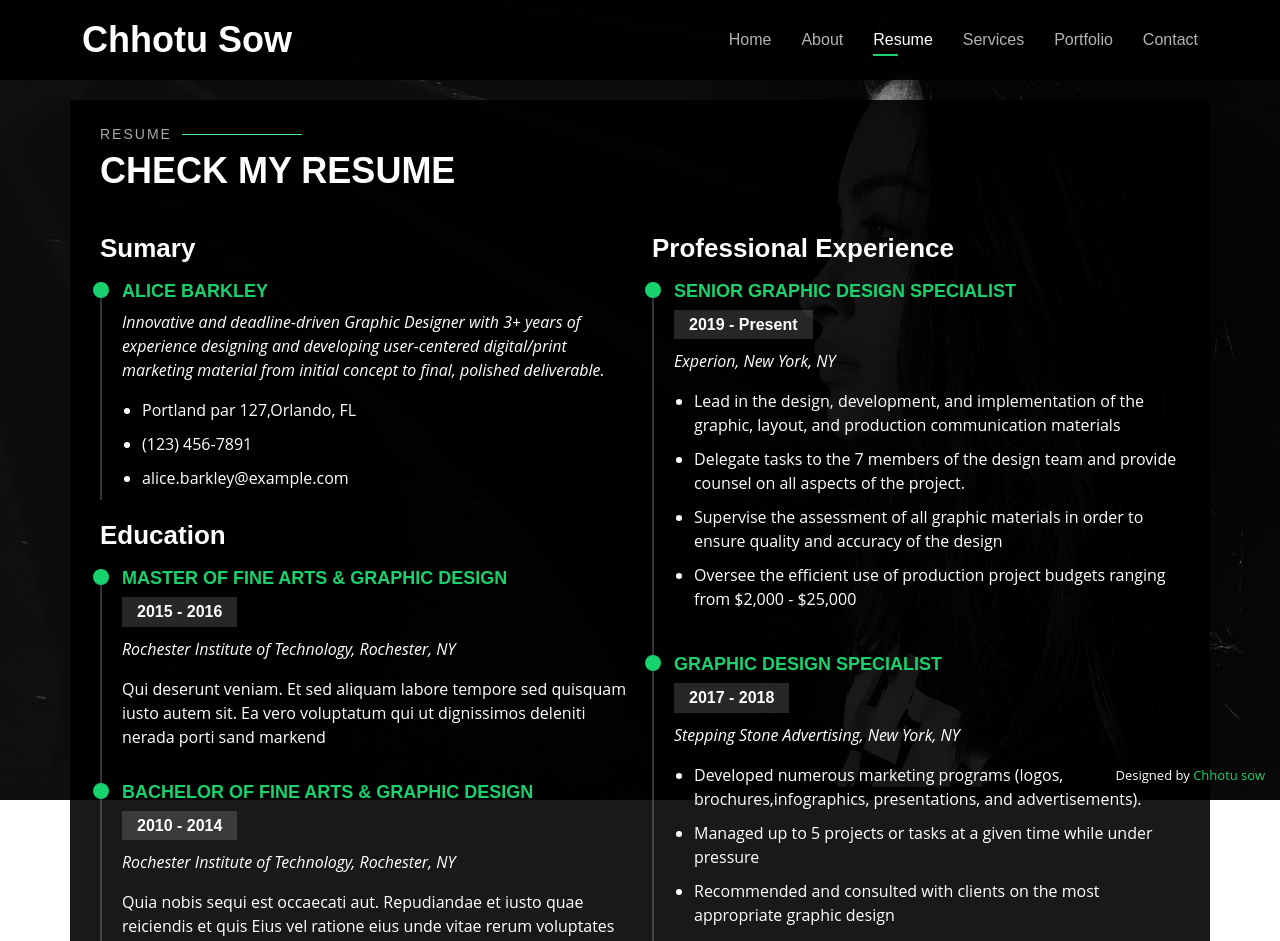
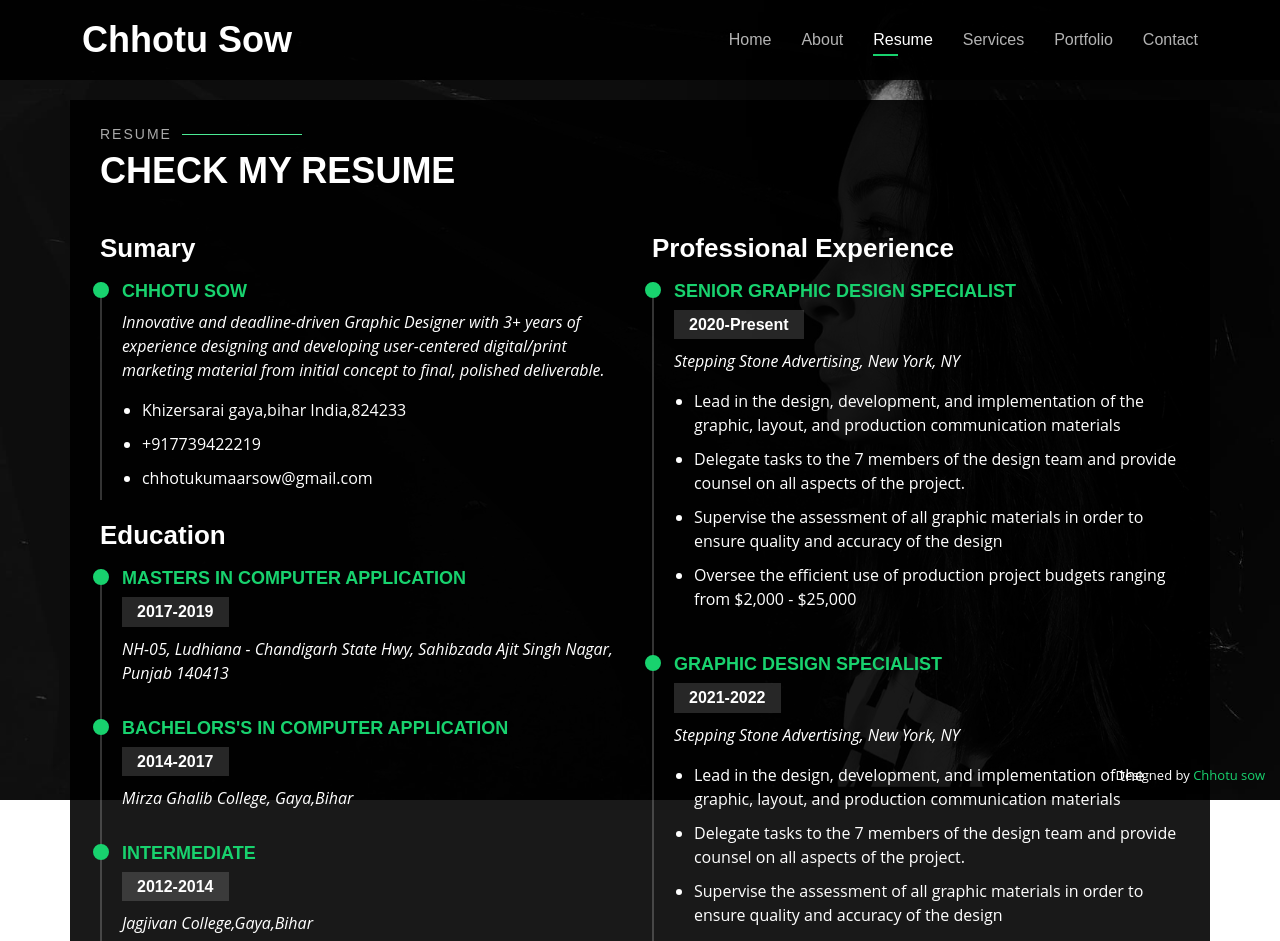
Before and after one commit to chhotu1/chhotu-portfolio, a Next.js app: page /resume in a window 1280 px wide. Shown: the top 941 px of the page. Built offline with nearby package versions, Linux system fonts and the light colour scheme.

Commit message:
add resume

```diff
--- a/components/Header/index.js
+++ b/components/Header/index.js
@@ -10,7 +10,7 @@ const Header = () => {
                 <h1><Link href="/">Chhotu Sow</Link></h1>
                 {/* Uncomment below if you prefer to use an image logo */}
                 {/* <a href="index.html" class="mr-auto"><img src="assets/img/logo.png" alt="" class="img-fluid"></a> */}
-                <h2>I'm a passionate <span>graphic designer</span> from New York</h2>
+                <h2>I'm a passionate <span>Software Engineer</span> from Bihar,India.</h2>
                 <nav id="navbar" className="navbar">
                     <ul>
                         <li><Link href="/" className={asPath==='/'?'active':''}>Home</Link></li>
--- a/pages/resume.js
+++ b/pages/resume.js
@@ -1,6 +1,7 @@
 import React from 'react'
-
+import { Data } from '../public/data'
 const Resume = () => {
+  const {resumeData} = Data;
   return (
     <section id="resume" className="resume section-show">
       <div className="container">
@@ -12,58 +13,48 @@ const Resume = () => {
           <div className="col-lg-6">
             <h3 className="resume-title">Sumary</h3>
             <div className="resume-item pb-0">
-              <h4>Alice Barkley</h4>
+              <h4>Chhotu sow</h4>
               <p><em>Innovative and deadline-driven Graphic Designer with 3+ years of experience designing and developing user-centered digital/print marketing material from initial concept to final, polished deliverable.</em></p>
               <p>
               </p><ul>
-                <li>Portland par 127,Orlando, FL</li>
-                <li>(123) 456-7891</li>
-                <li>alice.barkley@example.com</li>
+                <li>Khizersarai gaya,bihar India,824233</li>
+                <li>+917739422219</li>
+                <li>chhotukumaarsow@gmail.com</li>
               </ul>
               <p />
             </div>
             <h3 className="resume-title">Education</h3>
-            <div className="resume-item">
-              <h4>Master of Fine Arts &amp; Graphic Design</h4>
-              <h5>2015 - 2016</h5>
-              <p><em>Rochester Institute of Technology, Rochester, NY</em></p>
-              <p>Qui deserunt veniam. Et sed aliquam labore tempore sed quisquam iusto autem sit. Ea vero voluptatum qui ut dignissimos deleniti nerada porti sand markend</p>
+            {resumeData && resumeData.education.map((item,index)=>{
+              return(
+                <div className="resume-item" key={index}>
+                  <h4>{item.title}</h4>
+                  <h5>{item.year}</h5>
+                  <p><em>{item.college}</em></p>
+                  <p>{item.description}</p>
                 </div>
-            <div className="resume-item">
-              <h4>Bachelor of Fine Arts &amp; Graphic Design</h4>
-              <h5>2010 - 2014</h5>
-              <p><em>Rochester Institute of Technology, Rochester, NY</em></p>
-              <p>Quia nobis sequi est occaecati aut. Repudiandae et iusto quae reiciendis et quis Eius vel ratione eius unde vitae rerum voluptates asperiores voluptatem Earum molestiae consequatur neque etlon sader mart dila</p>
-            </div>
+              )
+            })}
           </div>
           <div className="col-lg-6">
             <h3 className="resume-title">Professional Experience</h3>
-            <div className="resume-item">
-              <h4>Senior graphic design specialist</h4>
-              <h5>2019 - Present</h5>
-              <p><em>Experion, New York, NY </em></p>
+            {resumeData && resumeData.experience.map((item,index)=>{
+              return(
+                <div className="resume-item" key={index}>
+                  <h4>{item.title}</h4>
+                  <h5>{item.year}</h5>
+                  <p><em>{item.address} </em></p>
                   <p>
                   </p><ul>
-                <li>Lead in the design, development, and implementation of the graphic, layout, and production communication materials</li>
-                <li>Delegate tasks to the 7 members of the design team and provide counsel on all aspects of the project. </li>
-                <li>Supervise the assessment of all graphic materials in order to ensure quality and accuracy of the design</li>
-                <li>Oversee the efficient use of production project budgets ranging from $2,000 - $25,000</li>
+                   {item.description.map((desc,i)=>{
+                    return(
+                      <li key={i}>{desc}</li>
+                    )
+                   })}
                   </ul>
                   <p />
                 </div>
-            <div className="resume-item">
-              <h4>Graphic design specialist</h4>
-              <h5>2017 - 2018</h5>
-              <p><em>Stepping Stone Advertising, New York, NY</em></p>
-              <p>
-              </p><ul>
-                <li>Developed numerous marketing programs (logos, brochures,infographics, presentations, and advertisements).</li>
-                <li>Managed up to 5 projects or tasks at a given time while under pressure</li>
-                <li>Recommended and consulted with clients on the most appropriate graphic design</li>
-                <li>Created 4+ design presentations and proposals a month for clients and account managers</li>
-              </ul>
-              <p />
-            </div>
+                )})}
+
           </div>
         </div>
       </div>
--- a/public/Data.js
+++ b/public/Data.js
@@ -1,22 +1,44 @@
-export const Data={
-    aboutData:{
-        skill:[
-            {id:1,title:"HTML",rank:60},
-            {id:2,title:"CSS",rank:40},
-            {id:3,title:"JAVASCRIPT",rank:70},
-            {id:4,title:"PHP",rank:50},
-            {id:5,title:"LARAVEL",rank:50},
-            {id:6,title:"JQUERY",rank:50},
-            {id:7,title:"GIT",rank:70},
-            {id:8,title:"REACT JS",rank:80},
-            {id:9,title:"NEXT JS",rank:80},
-            {id:10,title:"NODE JS",rank:50},
-            {id:11,title:"REACT NATIVE",rank:50},
-            {id:12,title:"ANGULAR",rank:50},
-            {id:13,title:"PYTHON",rank:30},
-            {id:14,title:"DJANGO",rank:30},
-            {id:15,title:"FLASK",rank:30},
-            {id:16,title:"ANDROID",rank:30},
+export const Data = {
+    aboutData: {
+        skill: [
+            { id: 1, title: "HTML", rank: 30 },
+            { id: 2, title: "CSS", rank: 30 },
+            { id: 3, title: "JAVASCRIPT", rank: 70 },
+            { id: 4, title: "PHP", rank: 50 },
+            { id: 5, title: "LARAVEL", rank: 50 },
+            { id: 6, title: "JQUERY", rank: 50 },
+            { id: 7, title: "GIT", rank: 70 },
+            { id: 8, title: "REACT JS", rank: 80 },
+            { id: 9, title: "NEXT JS", rank: 80 },
+            { id: 10, title: "NODE JS", rank: 50 },
+            { id: 11, title: "REACT NATIVE", rank: 50 },
+            { id: 12, title: "ANGULAR", rank: 50 },
+            { id: 13, title: "PYTHON", rank: 30 },
+            { id: 14, title: "DJANGO", rank: 30 },
+            { id: 15, title: "FLASK", rank: 30 },
+            { id: 16, title: "ANDROID", rank: 30 },
+        ],
+    },
+    resumeData: {
+        education: [
+            { id: 1, title: "Masters in Computer Application", year: "2017-2019", college: "NH-05, Ludhiana - Chandigarh State Hwy, Sahibzada Ajit Singh Nagar, Punjab 140413", description: "" },
+            { id: 2, title: "Bachelors's in Computer Application", year: "2014-2017", college: "Mirza Ghalib College, Gaya,Bihar", description: "" },
+            { id: 3, title: "Intermediate", year: "2012-2014", college: "Jagjivan College,Gaya,Bihar", description: "" },
+            { id: 4, title: "Matriculation ", year: "2011-2012", college: "Yashwant High School, Khizersarai - Gaya, Bihar, India", description: "" },
+        ],
+        experience: [
+            {id:1,title:"SENIOR GRAPHIC DESIGN SPECIALIST",company_name:"Experion, New York, NY",year:"2020-Present",address:"Stepping Stone Advertising, New York, NY",description:[
+                "Lead in the design, development, and implementation of the graphic, layout, and production communication materials",
+                "Delegate tasks to the 7 members of the design team and provide counsel on all aspects of the project.",
+                "Supervise the assessment of all graphic materials in order to ensure quality and accuracy of the design",
+                "Oversee the efficient use of production project budgets ranging from $2,000 - $25,000"
+            ]},
+            {id:2,title:"GRAPHIC DESIGN SPECIALIST",company_name:"Experion, New York, NY",year:"2021-2022",address:"Stepping Stone Advertising, New York, NY",description:[
+                "Lead in the design, development, and implementation of the graphic, layout, and production communication materials",
+                "Delegate tasks to the 7 members of the design team and provide counsel on all aspects of the project.",
+                "Supervise the assessment of all graphic materials in order to ensure quality and accuracy of the design",
+                "Oversee the efficient use of production project budgets ranging from $2,000 - $25,000"
+            ]}
         ],
     }
 }
```
Also changed, not shown: pages/about.js (+9 -9 lines), pages/services.js (+7 -6 lines). Lines whose indentation alone changed are shown as unchanged.
